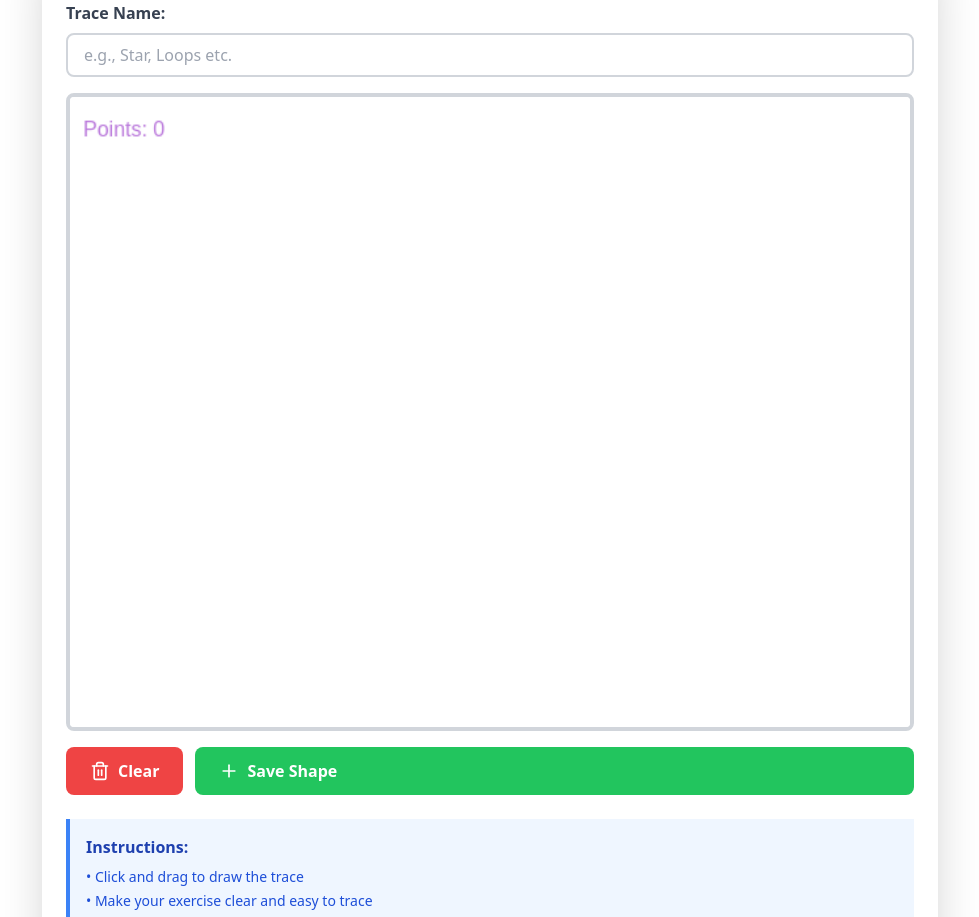
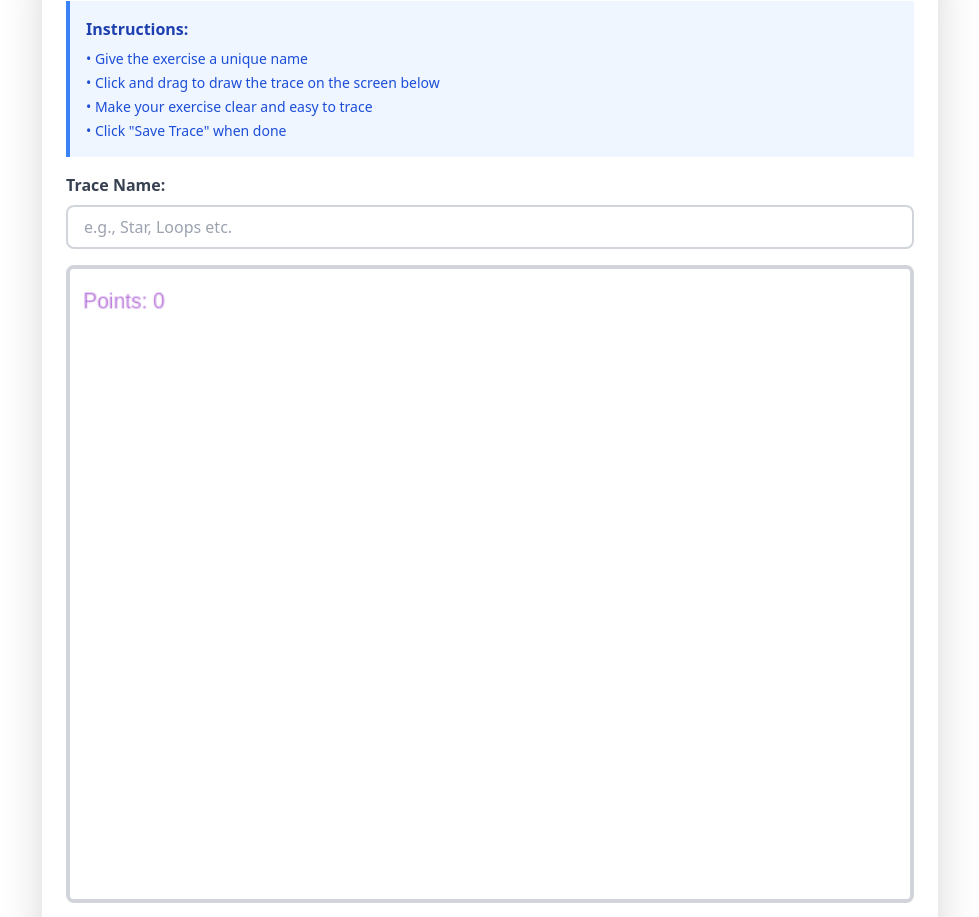
Before and after one commit to mafruhamanal/ease, a React (Create React App) app: page /shapecreator in a window 1280 px wide. Shown: the part 140-1057 px from the top of the page, without its empty margins (150-1129 px from the left). Built offline with nearby package versions, Linux system fonts and the light colour scheme.

Commit message:
UI changed

```diff
--- a/src/ShapeCreator.jsx
+++ b/src/ShapeCreator.jsx
@@ -216,6 +216,16 @@ const ShapeCreator = ({ customShapes, setCustomShapes }) => {
           Create Your Own Trace
         </h2>
 
+       <div className="bg-blue-50 border-l-4 border-blue-500 p-4 mb-4">
+          <p className="text-blue-800 font-semibold mb-2">Instructions:</p>
+          <ul className="text-blue-700 text-sm space-y-1">
+            <li>• Give the exercise a unique name</li>
+            <li>• Click and drag to draw the trace on the screen below</li>
+            <li>• Make your exercise clear and easy to trace</li>
+            <li>• Click "Save Trace" when done</li>
+          </ul>
+        </div>
+
         <div className="mb-4">
           <label className="block text-gray-700 font-semibold mb-2">
             Trace Name:
@@ -255,22 +265,13 @@ const ShapeCreator = ({ customShapes, setCustomShapes }) => {
           </button>
           <button
             onClick={saveExercise}
-            className="flex items-center gap-2 px-6 py-3 bg-green-500 text-white rounded-lg font-semibold hover:bg-green-600 transition flex-1"
+                className="flex items-center gap-2 px-6 py-3 bg-gradient-to-r from-[#B794F6] to-[#81C995] hover:from-[#B794F6] hover:to-[#81C995] text-white font-semibold rounded-lg transition flex-1"
           >
             <Plus size={20} />
             Save Shape
           </button>
         </div>
 
-        <div className="bg-blue-50 border-l-4 border-blue-500 p-4 mb-4">
-          <p className="text-blue-800 font-semibold mb-2">Instructions:</p>
-          <ul className="text-blue-700 text-sm space-y-1">
-            <li>• Click and drag to draw the trace</li>
-            <li>• Make your exercise clear and easy to trace</li>
-            <li>• Give the exercise a unique name</li>
-            <li>• Click "Save Trace" when done</li>
-          </ul>
-        </div>
 
         {customShapes && customShapes.length > 0 && (
           <div className="mt-6">
--- a/src/navBar.jsx
+++ b/src/navBar.jsx
@@ -7,7 +7,7 @@ export default function NavBar() {
   return(
     <nav className="bg-[#FAF9F6]">
       <div className="max-w-screen-xl flex flex-wrap items-center justify-between mx-auto p-1 pb-3">
-        <a href="#" className="flex items-center space-x-3 rtl:space-x-reverse">
+        <a href= "/" className="flex items-center space-x-3 rtl:space-x-reverse">
           <img src="/ease.png" className="h-12" alt="EASE Logo" />
         </a>
         <button
```
